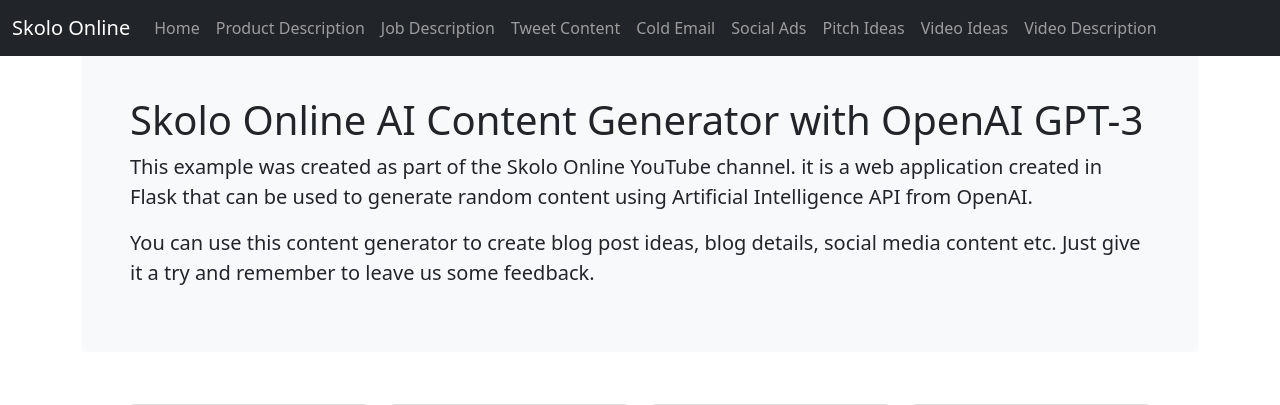
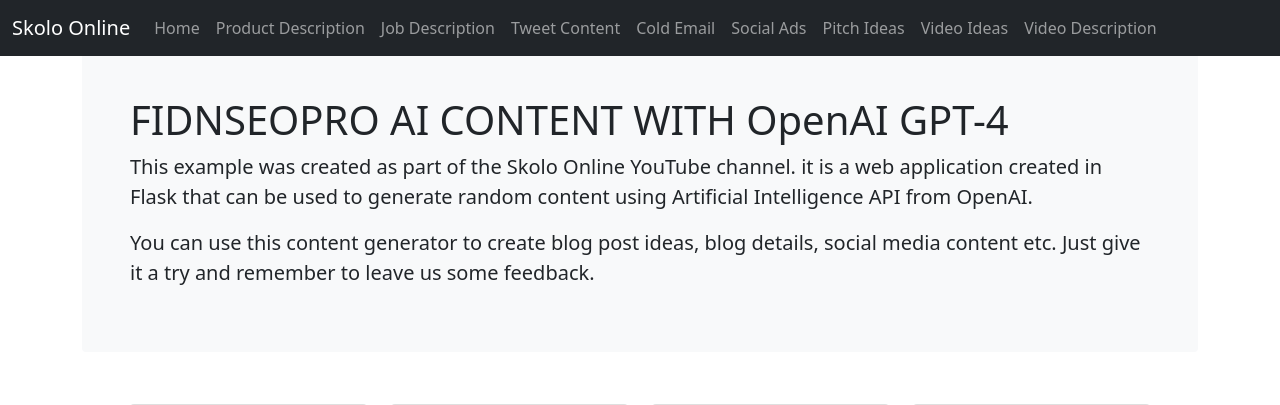
Before and after one commit to Khaukanani/Marketing-Content-Generator, a Flask app: page / in a window 1280 px wide. Shown: the top 405 px of the page. Run offline with Flask 3, Linux system fonts and the light colour scheme.

Commit message:
Branding

```diff
--- a/templates/includes/layout.html
+++ b/templates/includes/layout.html
@@ -5,7 +5,7 @@
     <meta name="viewport" content="width=device-width, initial-scale=1">
     <meta name="description" content="This is an AI Content Generator Tool Build by Skolo Online">
     <meta name="author" content="Zatosh Nakamoto">
-    <title>Skolo Online Content Generator</title>
+    <title>FIDNSEOPRO AI CONTENT</title>
 
     <!-- Bootstrap core CSS -->
     <!-- CSS only -->
--- a/templates/index.html
+++ b/templates/index.html
@@ -6,7 +6,7 @@
 {% block body %}
 <main class="container">
   <div class="bg-light p-5 rounded mt-5">
-    <h1>Skolo Online AI Content Generator with OpenAI GPT-3</h1>
+    <h1>FIDNSEOPRO AI CONTENT WITH OpenAI GPT-4</h1>
     <p class="lead">This example was created as part of the Skolo Online YouTube channel. it is a web application
     created in Flask that can be used to generate random content using Artificial Intelligence API from OpenAI.
     </p>
```
